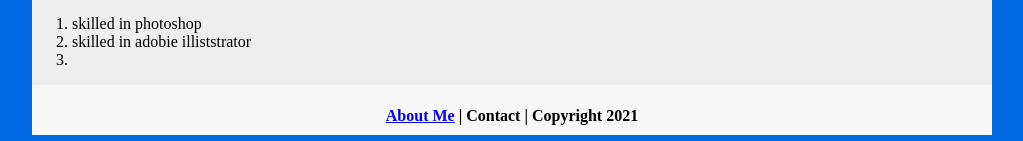
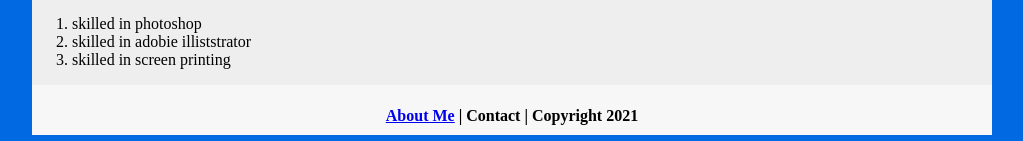
Before and after one commit to OlierDelaney/ECSportfolio, a plain HTML site: page aboutme.html in a window 1280 px wide. Shown: the part 184-325 px from the top of the page, without its empty margins (128-1151 px from the left). Drawn offline with Linux system fonts and the light colour scheme.

Commit message:
Update aboutme.html

```diff
--- a/aboutme.html
+++ b/aboutme.html
@@ -19,7 +19,7 @@
 	<ol>
   		<li>skilled in photoshop</li>
  		 <li>skilled in adobie illiststrator</li>
- 		 <li></li>
+ 		 <li>skilled in screen printing</li>
 	</ol>
 
   </div>
```
